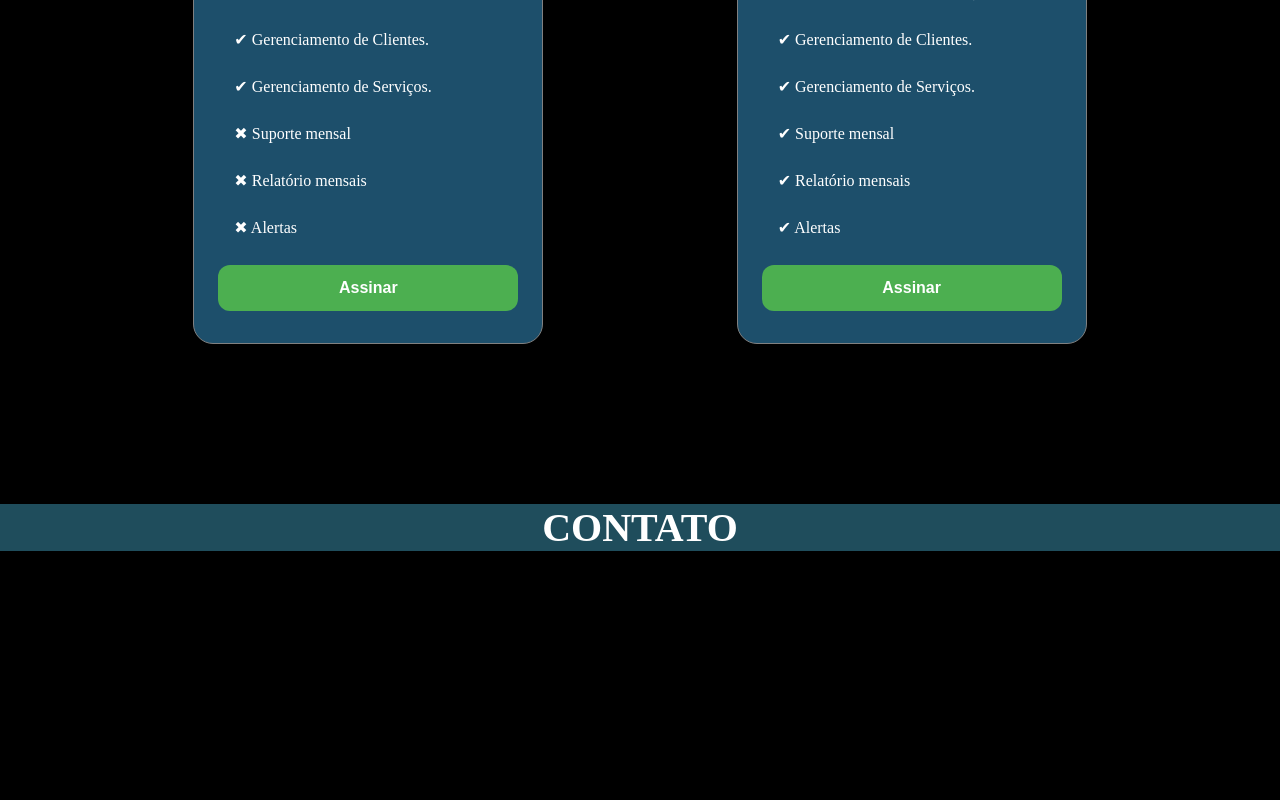
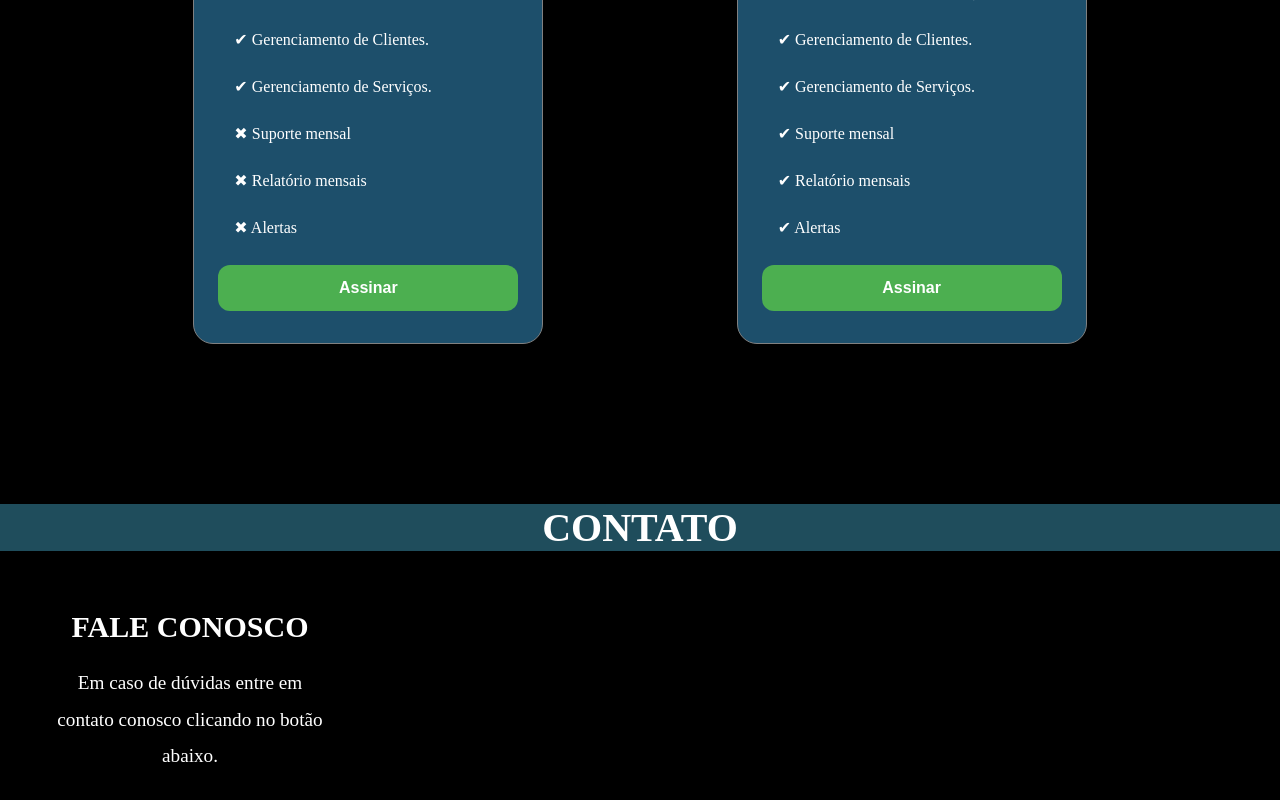
Before and after one commit to muriloap/Projeto_Integrador, a Next.js app: page / in a window 1280 px wide. Shown: the part 1165-1965 px from the top of the page. Before the commit the page ends 1716 px from the top, so only its background shows below. Built offline with nearby package versions, Linux system fonts and the light colour scheme.

Commit message:
Criação do Landing Page (Contato)

```diff
--- a/src/app/components/Contato/index.tsx
+++ b/src/app/components/Contato/index.tsx
@@ -2,11 +2,17 @@ import styles from './styles.module.css'
 
 export default function Contato() {
     return (
-        <footer className=''>
-            <h2 className={styles.h2}>CONTATO</h2>
+        <>
+        <h2 className={styles.contato}>CONTATO</h2>
+        <span id='contato' className={styles.span}>
+            <div className={styles.divFaleConosco}>
+                <h2 className={styles.faleConosco}>FALE CONOSCO</h2>
+                <p className={styles.p}>Em caso de dúvidas entre em contato conosco clicando no botão abaixo.</p>
+            </div>
             <div>
-                <p></p>
+                <h2>CONTATOS</h2>
             </div>
-        </footer>
+        </span>
+        </>
     )
 }
--- a/src/app/components/Contato/styles.module.css
+++ b/src/app/components/Contato/styles.module.css
@@ -1,7 +1,28 @@
-.h2 {
+.contato {
     text-align: center;
     color: white;
     font-size: 40px;
     margin-top: 10rem;
     background-color: #1f4d5c;
 }
+
+.divFaleConosco {
+    color: #ffffff;
+    font-size: 1.2rem; /* tamanho agradável */
+    line-height: 1.9; /* espaçamento entre linhas */
+    text-align: justify; /* texto alinhado dos dois lados */
+    padding: 2rem;
+    border-radius: 12px;
+    max-width: 350px;
+    margin: 15px;
+    text-align: center;
+}
+
+.faleConosco {
+    font-size: 30px;
+}
+
+.p {
+    padding: 5px;
+    margin-top: 5px;
+}
--- a/src/app/components/Menu/index.tsx
+++ b/src/app/components/Menu/index.tsx
@@ -7,7 +7,7 @@ export default function Menu() {
                 <a className={styles.link} href="http://localhost:3000/">Página inicial</a>
                 <a className={styles.link} href="">Sobre nós</a>
                 <a className={styles.link} href="#assinatura">Assinaturas</a>
-                <a className={styles.link} href="">Contato</a>
+                <a className={styles.link} href="#contato">Contato</a>
                 <a className={styles.button} href="">Cadastrar/Entrar</a>
             </div>
         </nav>
```
